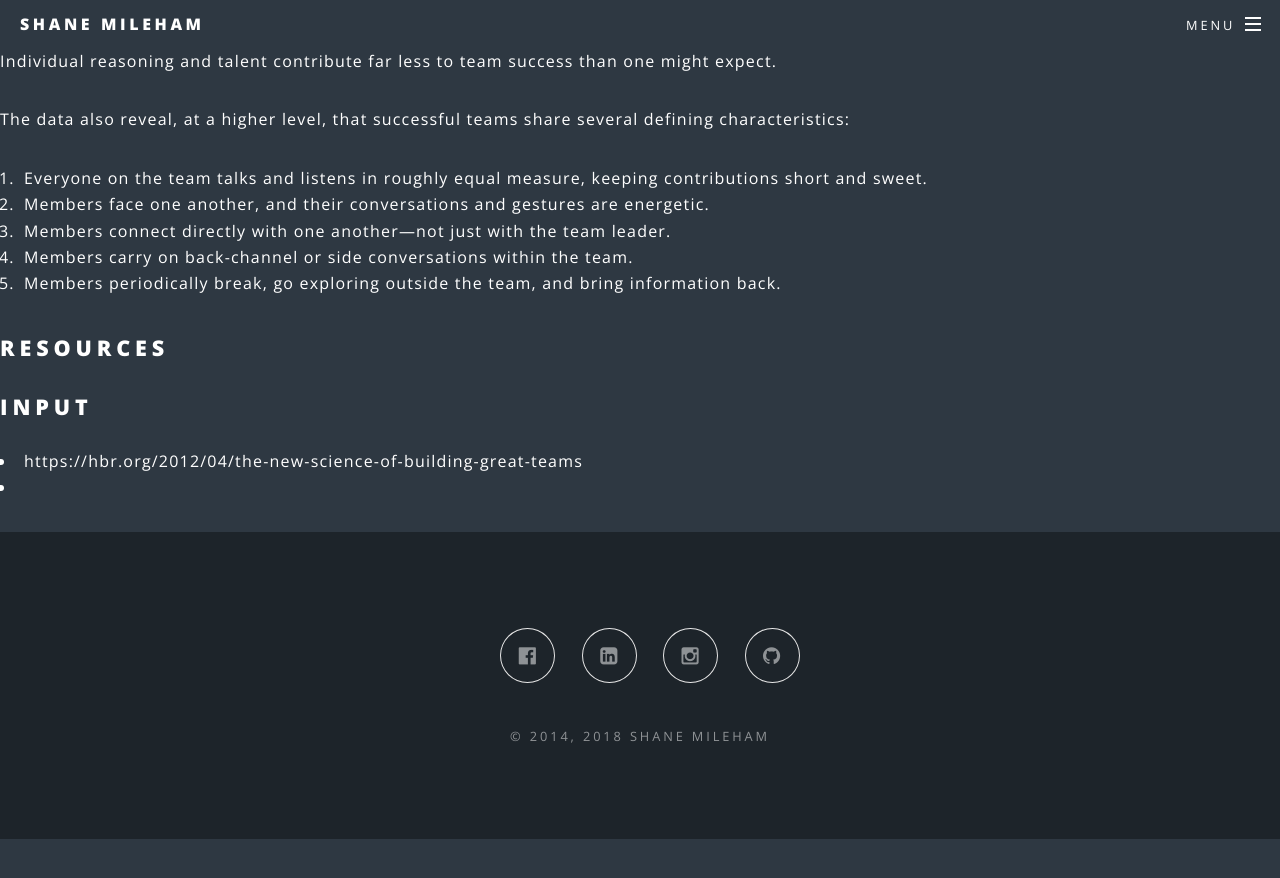
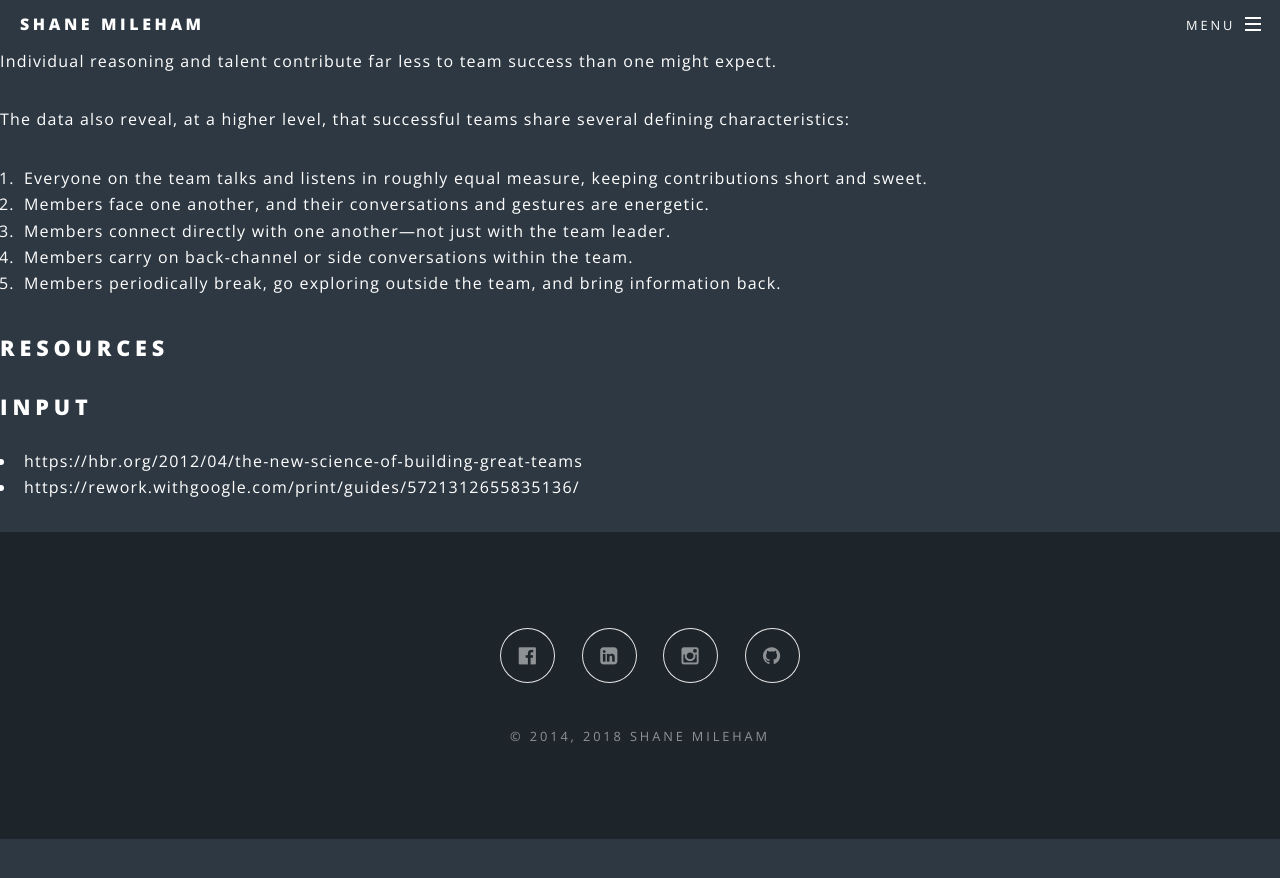
Before and after one commit to shanemileham/shanemileham.github.io, a Jekyll site: the page built from _kb/business/team.md, in a window 1280 px wide. Shown: the top 878 px of the page. Built offline with Jekyll 4.4.1, drawn with Linux system fonts in a browser that asks for light colours; comment, search, counter and statistics services are not loaded.

Commit message:
Update team.md

```diff
--- a/_kb/business/team.md
+++ b/_kb/business/team.md
@@ -16,4 +16,4 @@ The data also reveal, at a higher level, that successful teams share several def
 
 ## Input
 - https://hbr.org/2012/04/the-new-science-of-building-great-teams
-- <Google Project Aristotle>
+- https://rework.withgoogle.com/print/guides/5721312655835136/
```
